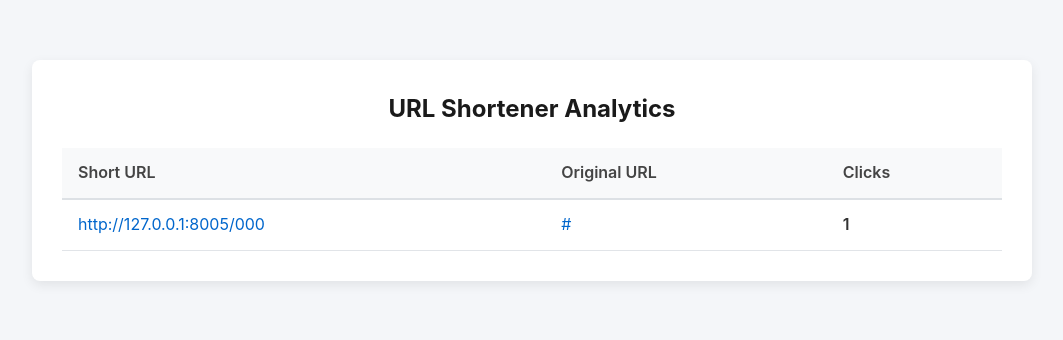
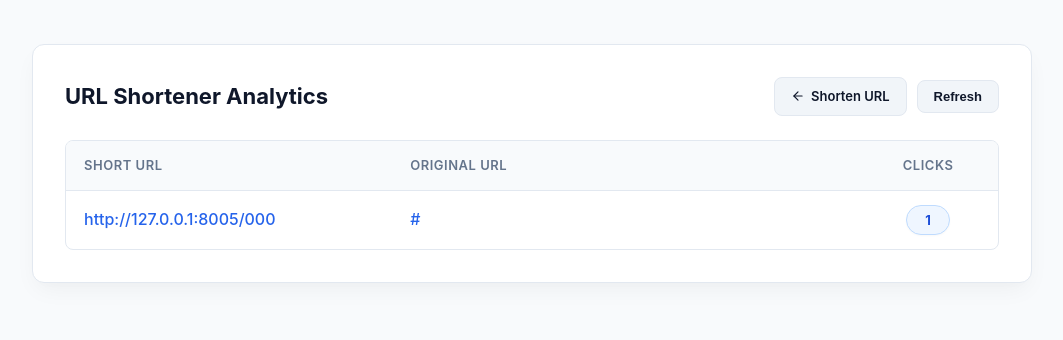
Before and after one commit to Utkarshaglitched/url-shortner, a FastAPI app: page /analytics in a window 1280 px wide. Shown: the top 340 px of the page, without its empty margins (108-1171 px from the left). Run offline with FastAPI, Linux system fonts and the light colour scheme; tables that the repository leaves empty hold one stand-in row (values such as "Sample post"); parts of the project's set-up code (start-up, migrations or seed data) failed here and were passed over.

Commit message:
UI imporvement

```diff
--- a/templates/analytic.html
+++ b/templates/analytic.html
@@ -5,6 +5,18 @@
     <meta name="viewport" content="width=device-width, initial-scale=1.0">
     <title>URL Shortener Analytics</title>
     <style>
+        :root {
+            --bg: #f8fafc;
+            --card-bg: #ffffff;
+            --accent: #0f172a;
+            --muted: #64748b;
+            --border: #e2e8f0;
+            --primary: #2563eb;
+            --badge-bg: #eff6ff;
+            --badge-color: #1d4ed8;
+            --badge-border: #bfdbfe;
+        }
+
         * {
             box-sizing: border-box;
             margin: 0;
@@ -13,56 +25,93 @@
 
         body {
             font-family: -apple-system, BlinkMacSystemFont, 'Segoe UI', Roboto, Helvetica, Arial, sans-serif;
-            background-color: #f4f6f9;
-            color: #333;
+            background-color: var(--bg);
+            color: var(--accent);
             line-height: 1.6;
-            padding: 20px;
+            padding: 24px 16px;
         }
 
         .container {
             max-width: 1000px;
-            margin: 40px auto;
-            background: #ffffff;
-            padding: 30px;
-            border-radius: 8px;
-            box-shadow: 0 4px 12px rgba(0, 0, 0, 0.08);
+            margin: 20px auto;
+            background: var(--card-bg);
+            padding: 32px;
+            border-radius: 12px;
+            box-shadow: 0 10px 25px -5px rgba(0, 0, 0, 0.05), 0 8px 10px -6px rgba(0, 0, 0, 0.01);
+            border: 1px solid var(--border);
+        }
+
+        .header-row {
+            display: flex;
+            align-items: center;
+            justify-content: space-between;
+            margin-bottom: 24px;
+            flex-wrap: wrap;
+            gap: 12px;
+        }
+
+        .header-actions {
+            display: flex;
+            align-items: center;
+            gap: 10px;
         }
 
         h1 {
-            font-size: 24px;
-            margin-bottom: 20px;
-            color: #1a1a1a;
-            text-align: center;
+            font-size: 22px;
+            font-weight: 700;
+            color: var(--accent);
+        }
+
+        .action-btn {
+            display: inline-flex;
+            align-items: center;
+            gap: 6px;
+            background-color: #f1f5f9;
+            color: var(--accent);
+            border: 1px solid var(--border);
+            padding: 8px 16px;
+            border-radius: 8px;
+            font-size: 13px;
+            font-weight: 600;
+            cursor: pointer;
+            text-decoration: none;
+            transition: all 0.2s ease;
+        }
+
+        .action-btn:hover {
+            background-color: #e2e8f0;
+            text-decoration: none;
         }
 
         .message {
             text-align: center;
-            padding: 30px 15px;
-            font-size: 16px;
+            padding: 40px 20px;
+            font-size: 15px;
+            border-radius: 8px;
         }
 
         .loading {
-            color: #666;
+            color: var(--muted);
             font-weight: 500;
         }
 
         .empty {
-            color: #666;
+            color: var(--muted);
+            background-color: #f8fafc;
+            border: 1px dashed var(--border);
         }
 
         .error {
-            color: #d9534f;
-            background-color: #fdf7f7;
-            border: 1px solid #d9534f;
-            border-radius: 6px;
-            padding: 15px;
-            margin: 10px 0;
+            color: #dc2626;
+            background-color: #fef2f2;
+            border: 1px solid #fecaca;
         }
 
         .table-responsive {
             width: 100%;
             overflow-x: auto;
-            margin-top: 10px;
+            border-radius: 8px;
+            border: 1px solid var(--border);
         }
 
         table {
@@ -72,47 +121,96 @@
         }
 
         th, td {
-            padding: 12px 16px;
-            border-bottom: 1px solid #e1e4e8;
-            word-break: break-all;
+            padding: 14px 18px;
+            border-bottom: 1px solid var(--border);
+            vertical-align: middle;
         }
 
         th {
-            background-color: #f8f9fa;
+            background-color: #f8fafc;
+            font-size: 13px;
             font-weight: 600;
-            color: #444;
-            border-bottom: 2px solid #dde1e5;
+            text-transform: uppercase;
+            letter-spacing: 0.04em;
+            color: var(--muted);
+        }
+
+        tr:last-child td {
+            border-bottom: none;
         }
 
         tbody tr:hover {
-            background-color: #f9fbfd;
+            background-color: #f8fafc;
+        }
+
+        .url-cell {
+            word-break: break-all;
+            max-width: 400px;
         }
 
         a {
-            color: #0066cc;
+            color: var(--primary);
             text-decoration: none;
+            font-weight: 500;
         }
 
         a:hover {
             text-decoration: underline;
         }
 
+        .clicks-header {
+            text-align: center;
+            white-space: nowrap;
+            word-break: normal;
+            width: 130px;
+            min-width: 110px;
+        }
+
         .clicks-count {
-            font-weight: 600;
+            text-align: center;
+            white-space: nowrap;
+            word-break: normal;
+            width: 130px;
+            min-width: 110px;
+        }
+
+        .clicks-badge {
+            display: inline-block;
+            background-color: var(--badge-bg);
+            color: var(--badge-color);
+            border: 1px solid var(--badge-border);
+            padding: 4px 14px;
+            border-radius: 20px;
+            font-weight: 700;
+            font-size: 13px;
+            min-width: 44px;
+            text-align: center;
+            box-shadow: 0 1px 2px rgba(0, 0, 0, 0.03);
         }
     </style>
 </head>
 <body>
     <div class="container">
-        <h1>URL Shortener Analytics</h1>
-        <div id="app-status" class="message loading">Loading...</div>
+        <div class="header-row">
+            <h1>URL Shortener Analytics</h1>
+            <div class="header-actions">
+                <a href="index.html" class="action-btn">
+                    <svg width="14" height="14" viewBox="0 0 24 24" fill="none" stroke="currentColor" stroke-width="2" stroke-linecap="round" stroke-linejoin="round"><path d="M19 12H5"></path><path d="m12 19-7-7 7-7"></path></svg>
+                    <span>Shorten URL</span>
+                </a>
+                <button class="action-btn" onclick="fetchAnalyticsData()">Refresh</button>
+            </div>
+        </div>
+
+        <div id="app-status" class="message loading">Loading analytics data...</div>
+
         <div id="table-container" class="table-responsive" style="display: none;">
             <table>
                 <thead>
                     <tr>
-                        <th>Short URL</th>
-                        <th>Original URL</th>
-                        <th>Clicks</th>
+                        <th style="width: 35%;">Short URL</th>
+                        <th style="width: 50%;">Original URL</th>
+                        <th class="clicks-header">Clicks</th>
                     </tr>
                 </thead>
                 <tbody id="analytics-tbody"></tbody>
@@ -133,7 +231,7 @@
 
             statusDiv.style.display = 'block';
             statusDiv.className = 'message loading';
-            statusDiv.textContent = 'Loading...';
+            statusDiv.textContent = 'Loading analytics data...';
             tableContainer.style.display = 'none';
 
             try {
@@ -147,7 +245,7 @@
 
                 if (!Array.isArray(data) || data.length === 0) {
                     statusDiv.className = 'message empty';
-                    statusDiv.textContent = 'No URLs found.';
+                    statusDiv.textContent = 'No short URLs recorded yet.';
                     return;
                 }
 
@@ -156,8 +254,9 @@
                 data.forEach(item => {
                     const tr = document.createElement('tr');
 
-                    // Short URL formatting
+                    // Short URL column
                     const tdShort = document.createElement('td');
+                    tdShort.className = 'url-cell';
                     const shortPath = item.short_url || '';
                     const fullShortUrl = shortPath.startsWith('/') ? `${BASE_URL}${shortPath}` : `${BASE_URL}/${shortPath}`;
 
@@ -165,10 +264,12 @@
                     shortLink.href = fullShortUrl;
                     shortLink.textContent = fullShortUrl;
                     shortLink.target = '_blank';
+                    shortLink.rel = 'noopener noreferrer';
                     tdShort.appendChild(shortLink);
 
-                    // Original URL formatting
+                    // Original URL column
                     const tdOriginal = document.createElement('td');
+                    tdOriginal.className = 'url-cell';
                     const originalLink = document.createElement('a');
                     originalLink.href = item.original_url || '#';
                     originalLink.textContent = item.original_url || '';
@@ -176,10 +277,15 @@
                     originalLink.rel = 'noopener noreferrer';
                     tdOriginal.appendChild(originalLink);
 
-                    // Clicks count formatting
+                    // Clicks count column
                     const tdClicks = document.createElement('td');
                     tdClicks.className = 'clicks-count';
-                    tdClicks.textContent = item.clicks !== undefined ? item.clicks : 0;
+                    const clicksValue = (item.clicks !== undefined && item.clicks !== null) ? item.clicks : 0;
+
+                    const clicksBadge = document.createElement('span');
+                    clicksBadge.className = 'clicks-badge';
+                    clicksBadge.textContent = clicksValue;
+                    tdClicks.appendChild(clicksBadge);
 
                     tr.appendChild(tdShort);
                     tr.appendChild(tdOriginal);
```
Also changed, not shown: templates/index.html (+164 -19 lines).
